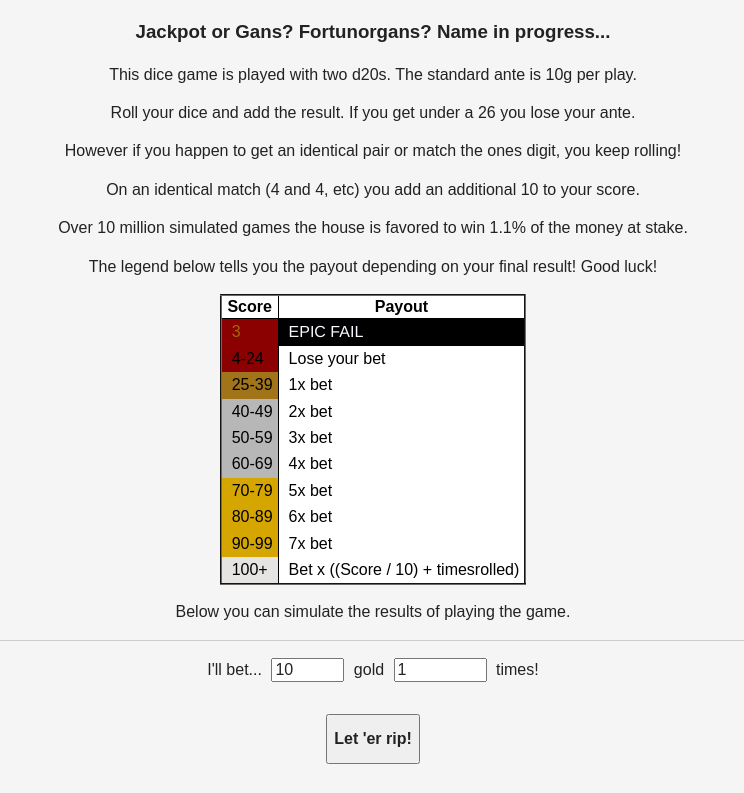
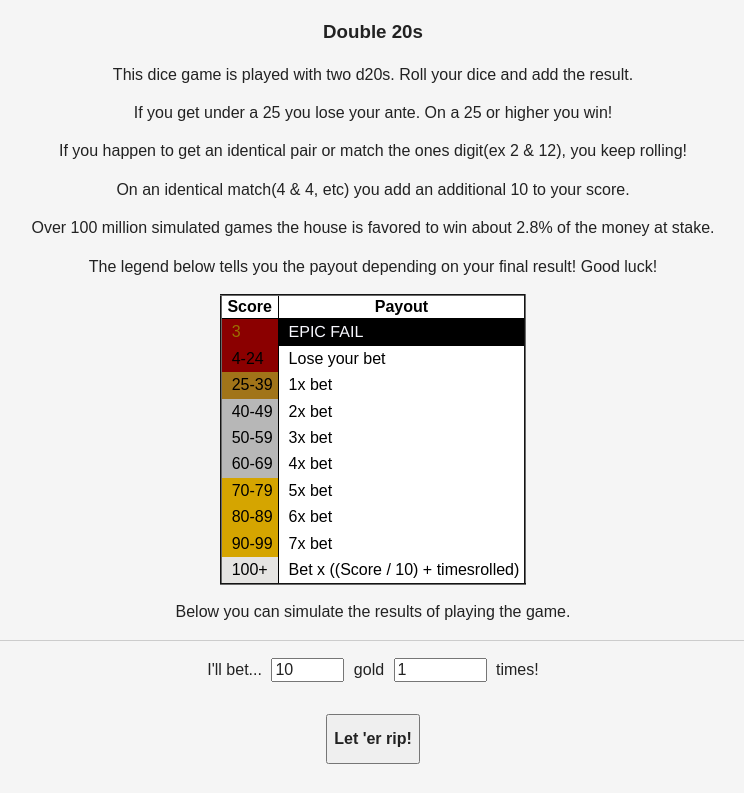
Before and after one commit to 4rclyte/double20s, a plain HTML site: page index.html in a window 1280 px wide. Shown: the top 793 px of the page, without its empty margins (267-1011 px from the left). Drawn offline with nearby package versions, Linux system fonts and the light colour scheme.

Commit message:
updated rules description

```diff
--- a/index.html
+++ b/index.html
@@ -3,7 +3,7 @@
     <head>
         <meta charset="utf-8">
         <meta http-equiv="x-ua-compatible" content="ie=edge">
-        <title></title>
+        <title>Double 20s Dice Game?</title>
         <meta name="description" content="">
         <meta name="viewport" content="width=device-width, initial-scale=1">
 
@@ -19,14 +19,13 @@
             <p class="browserupgrade">You are using an <strong>outdated</strong> browser. Please <a href="http://browsehappy.com/">upgrade your browser</a> to improve your experience.</p>
         <![endif]-->
 
-        <!-- Add your site or application content here -->
         <div align="center">
-            <h3 class="title">Jackpot or Gans? Fortunorgans? Name in progress...</h3>
-            <p>This dice game is played with two d20s. The standard ante is 10g per play.</p>
-            <p>Roll your dice and add the result. If you get under a 26 you lose your ante.</p>
-            <p>However if you happen to get an identical pair or match the ones digit, you keep rolling!</p>
-            <p>On an identical match (4 and 4, etc) you add an additional 10 to your score.</p>
-            <p>Over 10 million simulated games the house is favored to win 1.1% of the money at stake.</p>
+            <h3 class="title">Double 20s</h3>
+            <p>This dice game is played with two d20s. Roll your dice and add the result.</p>
+            <p>If you get under a 25 you lose your ante. On a 25 or higher you win!</p>
+            <p>If you happen to get an identical pair or match the ones digit(ex 2 & 12), you keep rolling!</p>
+            <p>On an identical match(4 & 4, etc) you add an additional 10 to your score.</p>
+            <p>Over 100 million simulated games the house is favored to win about 2.8% of the money at stake.</p>
             <p>The legend below tells you the payout depending on your final result! Good luck!</p>
         </div>
 
@@ -138,13 +137,13 @@
         <script src="js/main.js"></script>
 
         <!-- Google Analytics: change UA-XXXXX-X to be your site's ID. -->
-        <script>
+        <!--<script>
             (function(b,o,i,l,e,r){b.GoogleAnalyticsObject=l;b[l]||(b[l]=
             function(){(b[l].q=b[l].q||[]).push(arguments)});b[l].l=+new Date;
             e=o.createElement(i);r=o.getElementsByTagName(i)[0];
             e.src='https://www.google-analytics.com/analytics.js';
             r.parentNode.insertBefore(e,r)}(window,document,'script','ga'));
             ga('create','UA-XXXXX-X','auto');ga('send','pageview');
-        </script>
+        </script>-->
     </body>
 </html>
```
